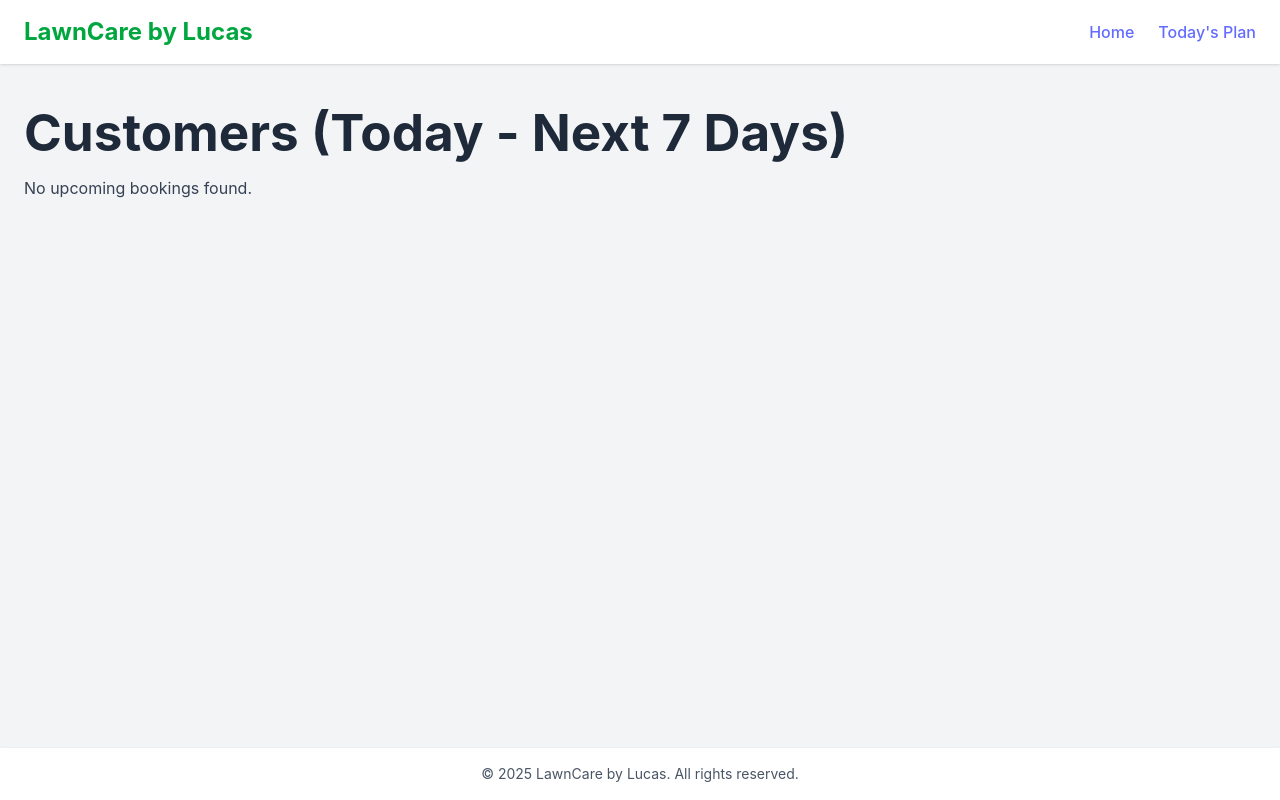
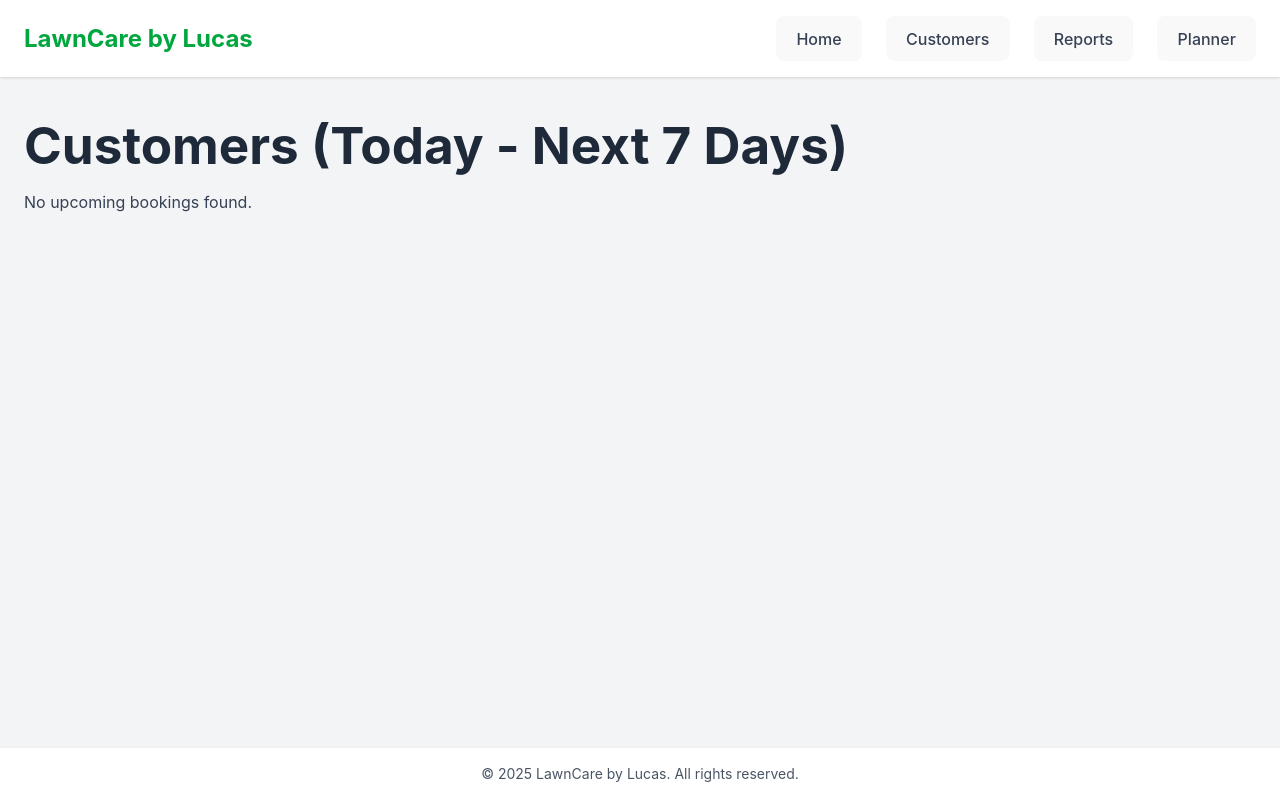
Before and after one commit to lucasr4200/LawncareWebsite, a React (Vite) app in the folder lawncare-website/: page /customers in a window 1280 px wide. Built offline with nearby package versions, Linux system fonts and the light colour scheme.

Commit message:
Fixed dashboard navigation
Fixed dashboard navigation for Todays Planner page. Also standardized dashboard across internal customer viewing page as well

```diff
--- a/lawncare-website/src/CustomersPage.jsx
+++ b/lawncare-website/src/CustomersPage.jsx
@@ -38,8 +38,30 @@ export default function CustomersPage() {
                 <div className="container mx-auto flex justify-between items-center py-4 px-6">
                     <div className="text-2xl font-bold text-green-600">LawnCare by Lucas</div>
                     <nav className="flex space-x-6">
-                        <a href="/" className="text-gray-700 hover:text-green-600 font-medium">Home</a>
-                        <a href="/todays-plan" className="text-gray-700 hover:text-green-600 font-medium">Today's Plan</a>
+                        <button
+                            onClick={() => navigate("/")}
+                            className="text-gray-700 hover:text-green-600 font-medium"
+                        >
+                            Home
+                        </button>
+                        <button
+                            onClick={() => navigate("/customers")}
+                            className="text-gray-700 hover:text-green-600 font-medium"
+                        >
+                            Customers
+                        </button>
+                        <button
+                            // onClick={() => navigate("/customers")} TODO
+                            className="text-gray-700 hover:text-green-600 font-medium"
+                        >
+                            Reports
+                        </button>
+                        <button
+                            //onClick={() => navigate("/customers")} TODO
+                            className="text-gray-700 hover:text-green-600 font-medium"
+                        >
+                            Planner
+                        </button>
                     </nav>
                 </div>
             </header>
--- a/lawncare-website/src/TodaysPlan.jsx
+++ b/lawncare-website/src/TodaysPlan.jsx
@@ -3,6 +3,7 @@ import { useNavigate } from "react-router-dom";
 import MapView from "./components/MapView";
 
 export default function TodaysPlan() {
+    const navigate = useNavigate();
     const [isModalOpen, setIsModalOpen] = useState(false);
 
     // Start with empty array
```
